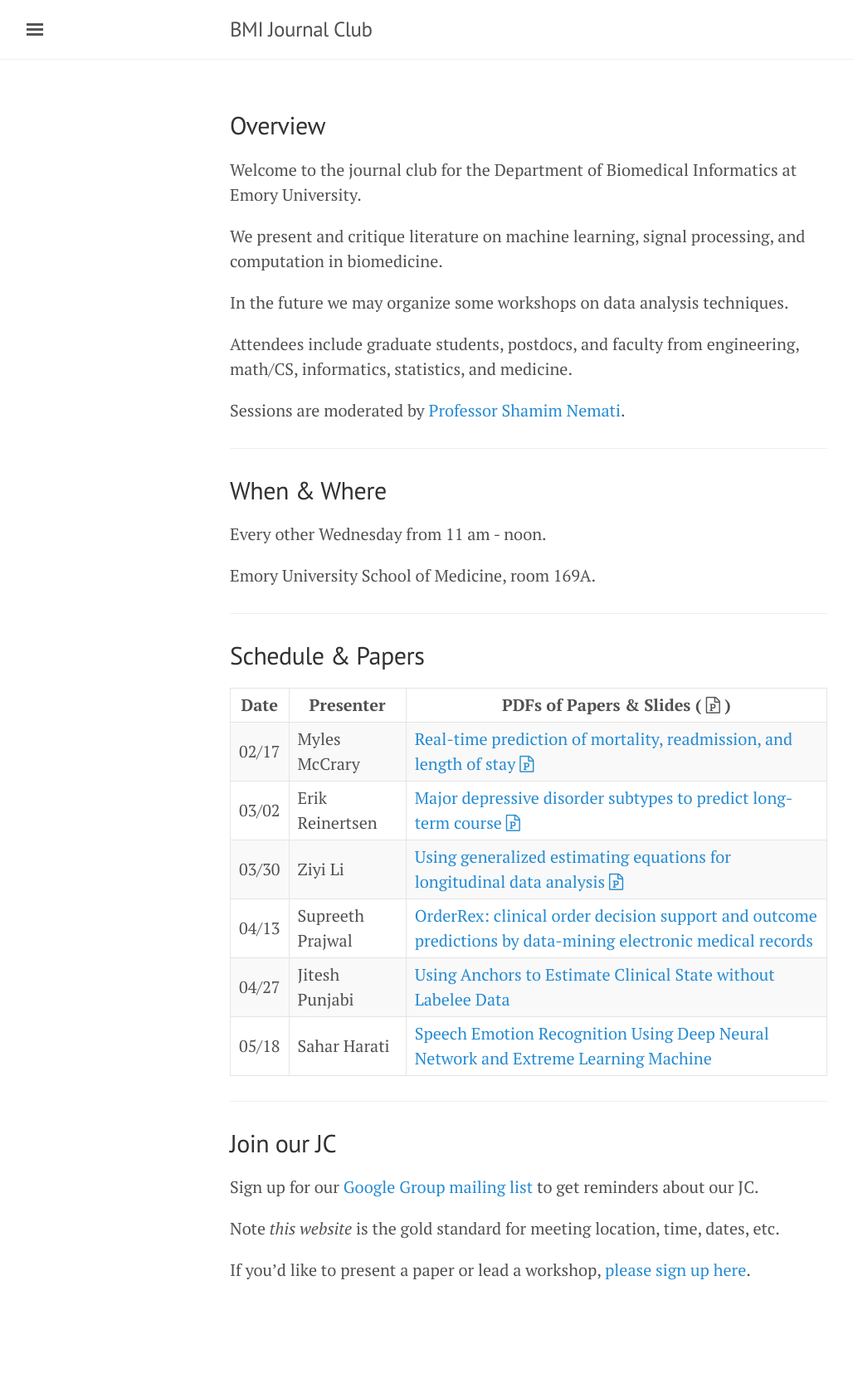
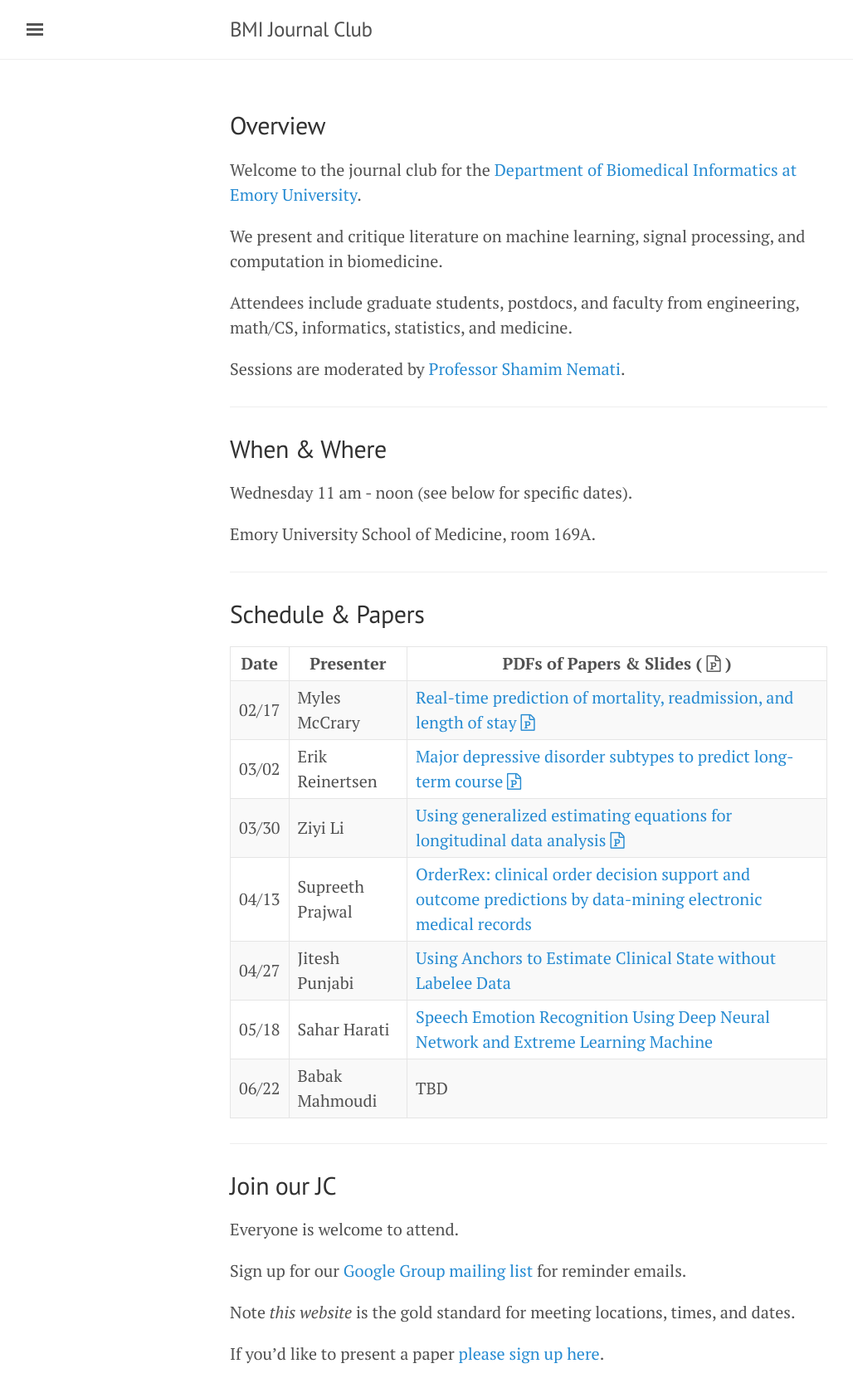
Before and after one commit to NematiLab/bmijc, a Jekyll site: the page built from index.md, in a window 1280 px wide. Shown: the whole page at 83% size, without its empty margins (3-1031 px from the left). Built offline with Jekyll 4.4.1, drawn with Linux system fonts in a browser that asks for light colours; nearby versions of some CDN libraries; before the commit the page ends 1566 px from its top, so only the background shows below that.

Commit message:
revised site title, added hyperlink to dept website, and added Babak to schedule

```diff
--- a/_config.yml
+++ b/_config.yml
@@ -3,7 +3,6 @@
 
 # Setup
 title:               BMI Journal Club
-tagline:
-description:         'Dept. of Biomedical Informatics<br>at Emory University'
+description:         '<a href="http://www.bmi.emory.edu/" target="_blank">Biomedical Informatics <br>at Emory University</a>'
 url:                 http://gdclifford.info
 baseurl:    		 /bmijc
--- a/_includes/head.html
+++ b/_includes/head.html
@@ -7,11 +7,7 @@
   <meta name="viewport" content="width=device-width, initial-scale=1.0, maximum-scale=1">
 
   <title>
-    {% if page.title == "Home" %}
-      {{ site.title }} &middot; {{ site.tagline }}
-    {% else %}
-      {{ page.title }} &middot; {{ site.title }}
-    {% endif %}
+      {{ site.title }}
   </title>
 
 	<!-- CSS -->
--- a/_includes/sidebar.html
+++ b/_includes/sidebar.html
@@ -16,6 +16,6 @@
   </nav>
 
   <div class="sidebar-item">
-    <p>Site maintained by <a href="http://twitter.com/ereinerts" target="_blank">@ereinerts</a></p>
+    <p>Site maintained by <a href="http://twitter.com/erikrtn" target="_blank">@erikrtn</a></p>
   </div>
 </div>
--- a/index.md
+++ b/index.md
@@ -6,11 +6,9 @@
 ## Overview
 <a name="overview"></a>
 
-Welcome to the journal club for the Department of Biomedical Informatics at Emory University.
+Welcome to the journal club for the [Department of Biomedical Informatics at Emory University](http://www.bmi.emory.edu/).
 
 We present and critique literature on machine learning, signal processing, and computation in biomedicine.
-
-In the future we may organize some workshops on data analysis techniques.
 
 Attendees include graduate students, postdocs, and faculty from engineering, math/CS, informatics, statistics, and medicine.
 
@@ -21,7 +19,7 @@
 ## When & Where
 <a name="whenwhere"></a>
 
-Every other Wednesday from 11 am - noon.
+Wednesday 11 am - noon (see below for specific dates).
 
 Emory University School of Medicine, room 169A.
 
@@ -38,14 +36,17 @@
 04/13 | Supreeth Prajwal | [OrderRex: clinical order decision support and outcome predictions by data-mining electronic medical records]({{ site.baseurl }}/assets/160413_paper.pdf)
 04/27 | Jitesh Punjabi | [Using Anchors to Estimate Clinical State without Labelee Data]({{ site.baseurl }}/assets/160427_paper.pdf)
 05/18 | Sahar Harati | [Speech Emotion Recognition Using Deep Neural Network and Extreme Learning Machine]({{ site.baseurl }}/assets/160518_paper.pdf)
+06/22 | Babak Mahmoudi | TBD
 
 ---
 
 ## Join our JC
 <a name="join"></a>
 
-Sign up for our [Google Group mailing list](https://groups.google.com/forum/#!forum/bmijc) to get reminders about our JC.
+Everyone is welcome to attend.
 
-Note *this website* is the gold standard for meeting location, time, dates, etc.
+Sign up for our [Google Group mailing list](https://groups.google.com/forum/#!forum/bmijc) for reminder emails.
 
-If you'd like to present a paper or lead a workshop, [please sign up here](https://docs.google.com/spreadsheets/d/1HAbPUJqG1CfmrVLARFLbxASiGBQ65ZB3ri1jLS8TTGg/edit#gid=1168976780).
+Note *this website* is the gold standard for meeting locations, times, and dates.
+
+If you'd like to present a paper [please sign up here](https://docs.google.com/spreadsheets/d/1HAbPUJqG1CfmrVLARFLbxASiGBQ65ZB3ri1jLS8TTGg/edit#gid=1168976780).
```
